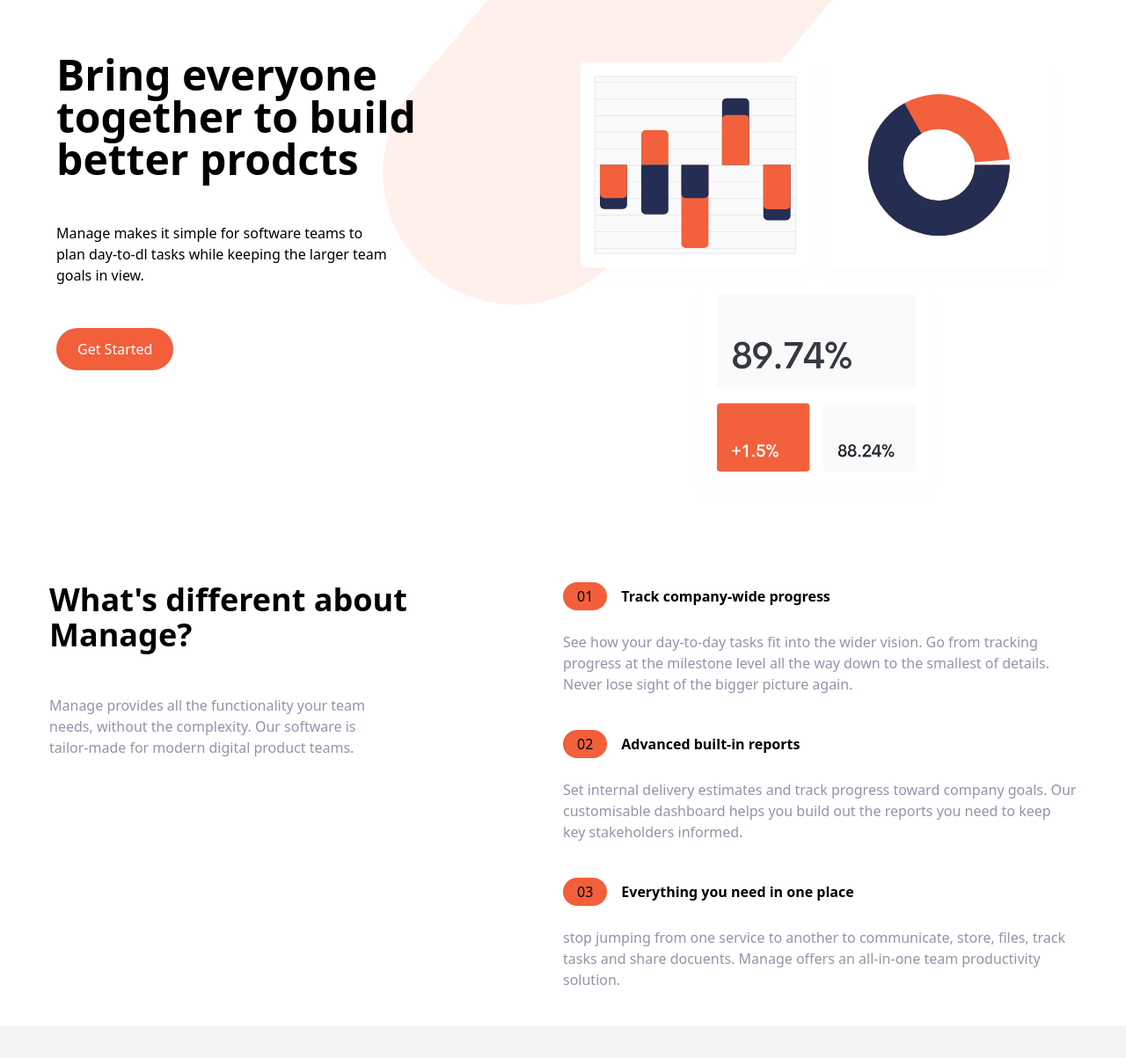
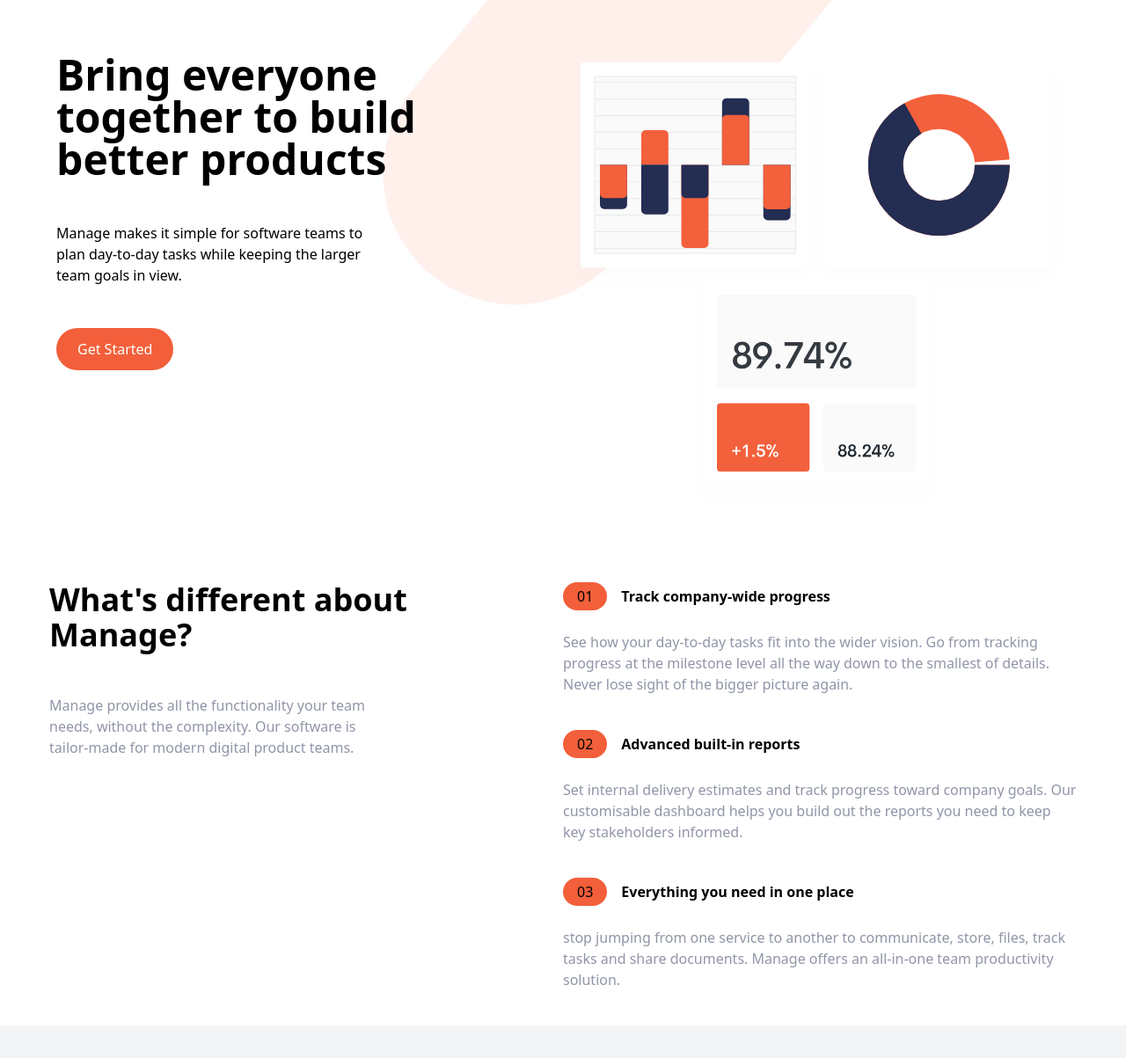
Before and after one commit to X-Vneer/Manage, a website: page index.html in a window 1280 px wide. Shown: the part 75-1278 px from the top of the page at 88% size. Drawn offline with Linux system fonts and the light colour scheme.

Commit message:
fixed some typoes

```diff
--- a/index.html
+++ b/index.html
@@ -40,8 +40,10 @@
         >
         <!-- hamburger icon -->
         <button
+          aria-label="open and close"
           id="menu-btn"
           class="block hamburger md:hidden focus:outline-none"
+          type="button"
         >
           <span class="hamburger-top"></span>
           <span class="hamburger-middle"></span>
@@ -87,12 +89,12 @@
           <h1
             class="max-w-md text-4xl font-bold text-center md:text-5xl md:text-left"
           >
-            Bring everyone together to build better prodcts
+            Bring everyone together to build better products
           </h1>
           <p
             class="max-w-sm text-center textdarkGrayishBlue md:text-left mx-auto md:mx-0"
           >
-            Manage makes it simple for software teams to plan day-to-dl tasks
+            Manage makes it simple for software teams to plan day-to-day tasks
             while keeping the larger team goals in view.
           </p>
           <div class="flex justify-center md:justify-start">
@@ -199,8 +201,8 @@
             </div>
             <p class="text-darkGrayishBlue pt-2">
               stop jumping from one service to another to communicate, store,
-              files, track tasks and share docuents. Manage offers an all-in-one
-              team productivity solution.
+              files, track tasks and share documents. Manage offers an
+              all-in-one team productivity solution.
             </p>
           </div>
           <!--  -->
@@ -367,6 +369,7 @@
                 class="flex-1 px-4 py-2 rounded-full focus:outline-none"
               />
               <button
+                type="button"
                 class="px-6 py-2 text-white rounded-full bg-brightRed hover:bg-brightRedLight focus:outline-none"
               >
                 Go
```
